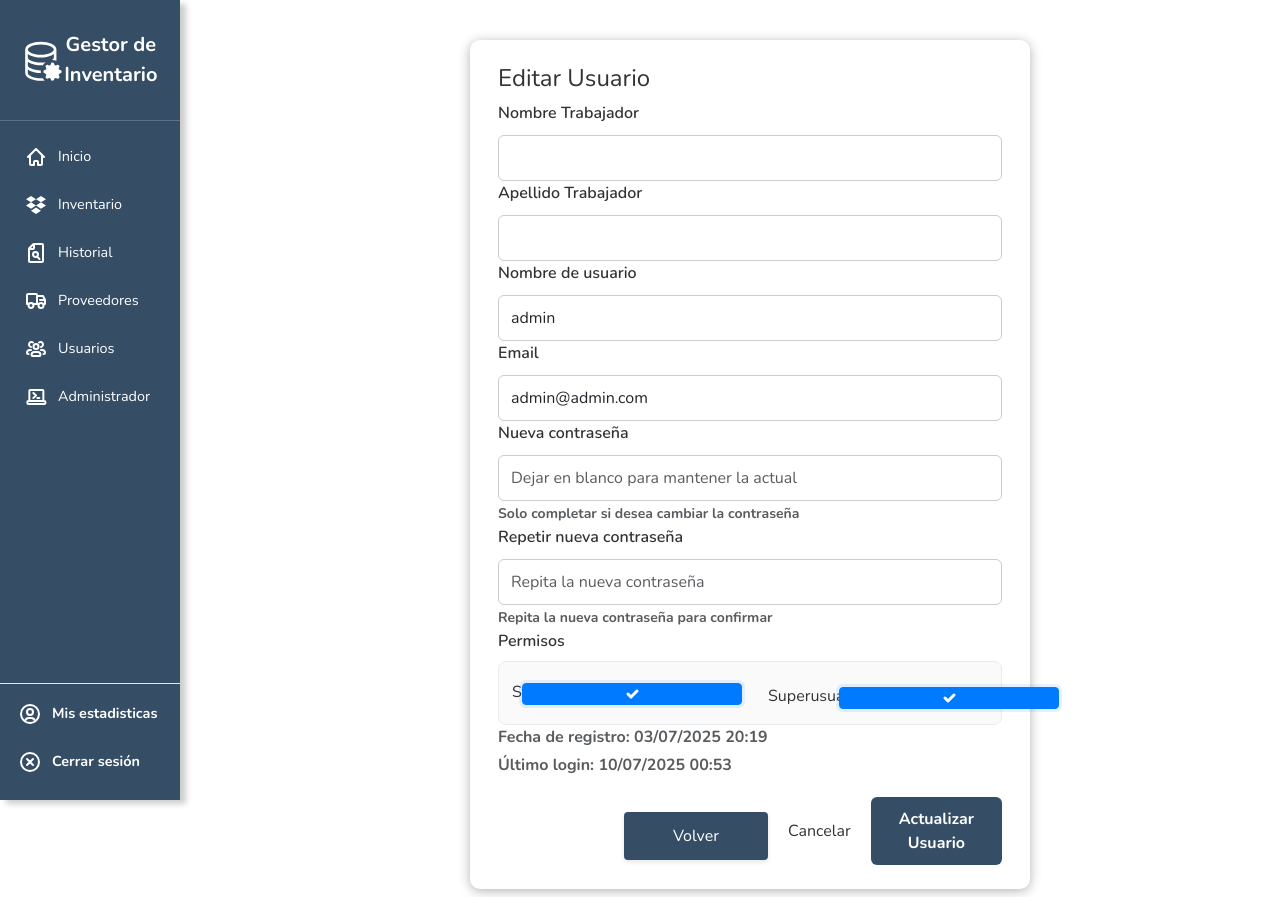
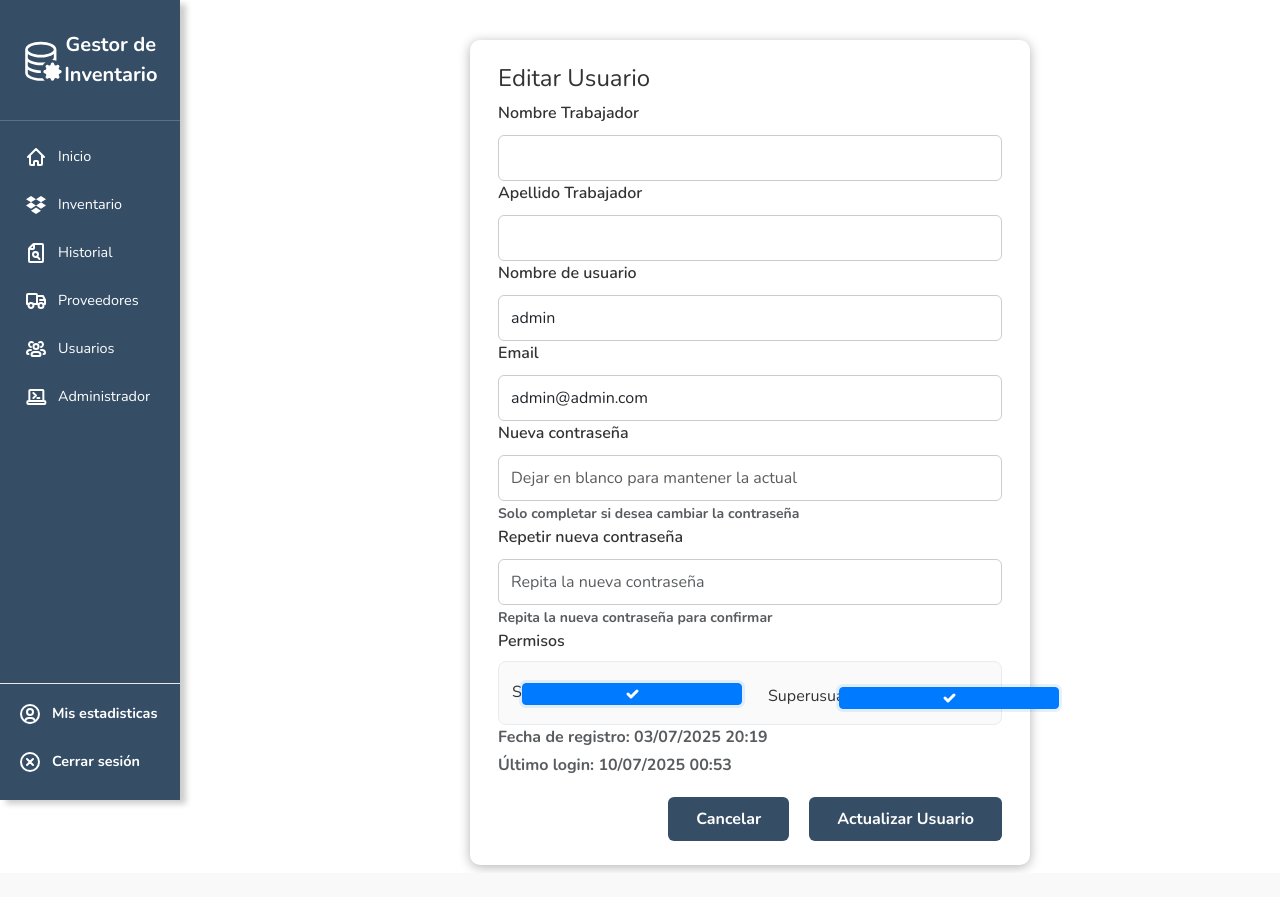
Before and after one commit to lvkhss/GestorInventario, a Django app: page /usuarios/1/edit/ in a window 1280 px wide. After the commit the page ends 871 px from the top, so only its background shows below. Run offline with Django 3.2, Linux system fonts and the light colour scheme; a user stored in the database is signed in; data comes from the database, SQL or seed files in the repository; both versions use the stored data as it was after the commit; some libraries are stand-ins or nearby versions.

Commit message:
bug fix
boton volver bug fix

```diff
--- a/inventory/templates/inv/user_edit.html
+++ b/inventory/templates/inv/user_edit.html
@@ -155,15 +155,12 @@
 
     <div class="add-product-group">
       <div class="add-product-btn-wrap">
-        {% if user_obj.pk == user.pk %}
-          <button type="button" class="registro-btn" onclick="history.back()">Volver</button>
+
+
+          <button type="button" class="add-product-btn" onclick="history.back()">
             Cancelar
           </button>
-        {% else %}
-          <button type="button" class="add-product-btn" onclick="window.location.href='{% url 'users_view' %}'">
-            Cancelar
-          </button>
-        {% endif %}
+
         <button type="submit" class="add-product-btn">
           Actualizar Usuario
         </button>
```
Also changed, not shown: db.sqlite3.
